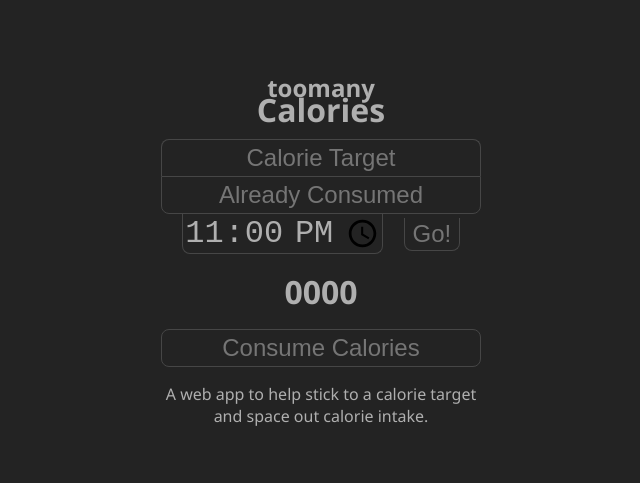
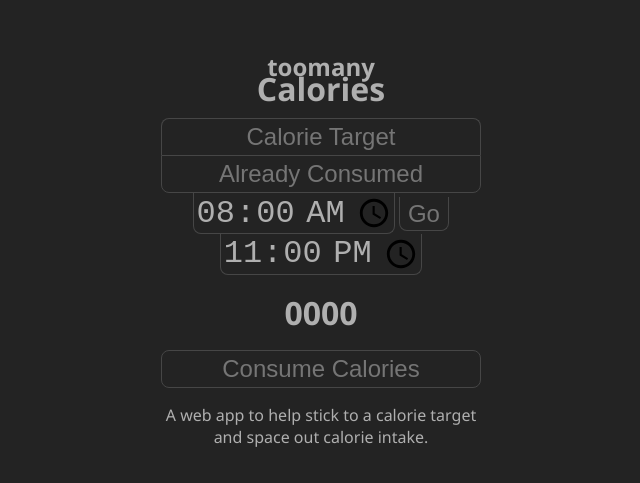
Before and after one commit to toomanydev/toomany-calories, a plain HTML site: page index.html in a window 1280 px wide. Shown: the part 143-626 px from the top of the page, without its empty margins (319-959 px from the left). Drawn offline with Linux system fonts and the light colour scheme.

Commit message:
Added start time input

```diff
--- a/index.html
+++ b/index.html
@@ -13,8 +13,9 @@
     <div id="app">
       <input type="number" id="calorieTarget" class="numberInput" placeholder="Calorie Target">
       <input type="number" id="alreadyConsumed" class="numberInput" placeholder="Already Consumed"><br>
+      <input type="time" id="startTime" class="timeInput" value="08:00">
+      <input type="button" id="goButton" class="buttonInput" value="Go">
       <input type="time" id="bedTime" class="timeInput" value="23:00">
-      <input type="button" id="goButton" class="buttonInput" value="Go!">
       <div id="availableCalories">0000</div>
       <input type="number" id="consumeCalories" class="numberInput" placeholder="Consume Calories">
       <p>A web app to help stick to a calorie target and space out calorie intake.</p>
--- a/styles.css
+++ b/styles.css
@@ -65,7 +65,7 @@ h1 {
     border-top-right-radius: 0;
     border-top-width: 0;
 }
-#bedTime{
+#bedTime, #startTime{
     border-top-left-radius: 0;
     border-top-right-radius: 0;
     border-top-width: 0;
@@ -74,7 +74,6 @@ h1 {
     border-top-width: 0;
     border-top-left-radius: 0;
     border-top-right-radius: 0;
-    margin-left: 1rem;
 }
 
 /* Hide arrows on the number inputs*/
```
